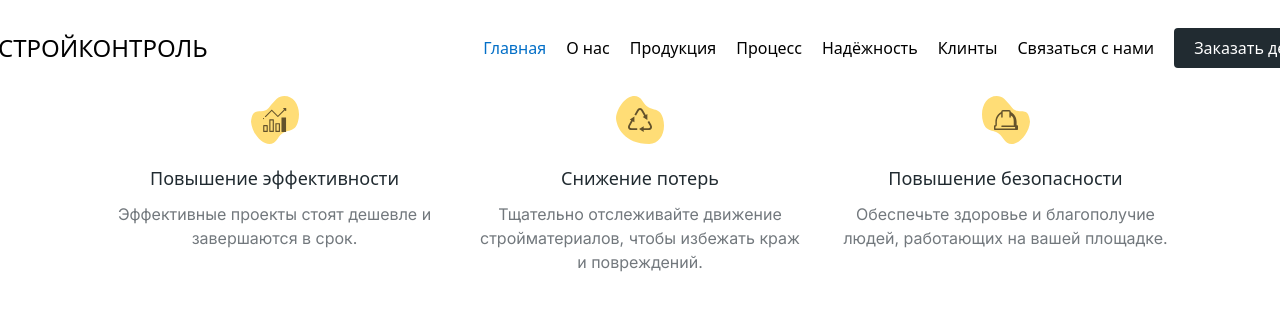
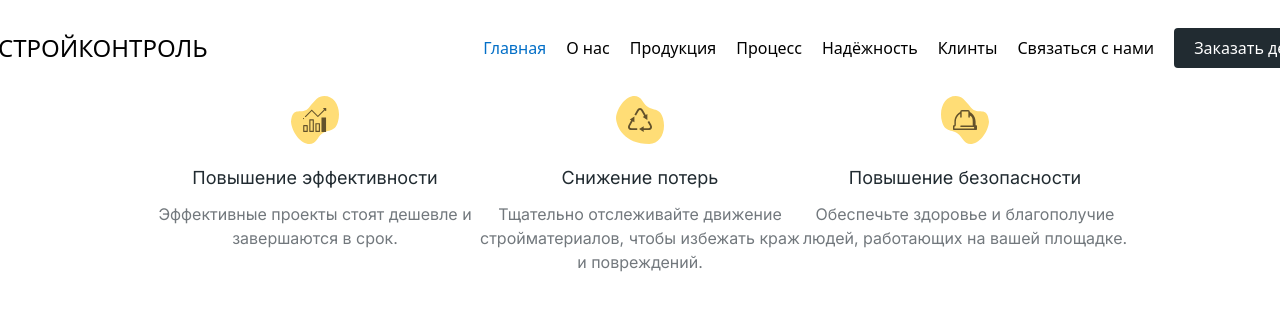
Before and after one commit to Dream-Team-Coders/team-landing, a Next.js app: page / in a window 1280 px wide. Shown: the top 310 px of the page. Built offline with nearby package versions, Linux system fonts and the light colour scheme.

Commit message:
change layout struct (#16)
* change layout struct

* custom type to separate file

```diff
--- a/src/components/ItemBlock.tsx
+++ b/src/components/ItemBlock.tsx
@@ -24,7 +24,7 @@ const ItemBlock = ({ iconBackground, icon, title, description, reverseBg = false
                     alt='icon' />
             </div>
             <div className='flex flex-col justify-start items-center gap-y-[10px]'>
-                <div className='text-center text-lg text-black'>
+                <div className='text-center break-words font-inter text-lg text-black'>
                     {title}
                 </div>
                 <div className='text-center break-words font-inter text-base text-gray'>
--- a/src/layouts/MainLayout.tsx
+++ b/src/layouts/MainLayout.tsx
@@ -8,10 +8,12 @@ type Props = {
 
 const MainLayout = ({ children }: Props) => {
     return (
-        <div className='flex flex-col justify-center items-center w-[1440px]'>
-            <HeaderMenu />
-            <div className='flex flex-col justify-center items-center w-[1056px]'>
-                {children}
+        <div className='flex flex-col items-center'>
+            <div className='flex flex-col justify-center items-center w-[1440px]'>
+                <HeaderMenu />
+                <div className='flex flex-col justify-center items-center w-[1056px]'>
+                    {children}
+                </div>
             </div>
         </div>
     )
--- a/src/pages/_app.tsx
+++ b/src/pages/_app.tsx
@@ -1,6 +1,14 @@
 import '@/styles/globals.css'
-import type { AppProps } from 'next/app'
+import { AppPropsWithLayout } from '@/types/PageWithLayout'
+import MainLayout from '@/layouts/MainLayout'
 
-export default function App({ Component, pageProps }: AppProps) {
-    return <Component {...pageProps} />
+export default function App({ Component, pageProps }: AppPropsWithLayout) {
+    const { getLayout } = Component
+
+    if (!getLayout)
+        return <MainLayout>
+            <Component {...pageProps} />
+        </MainLayout>
+
+    return getLayout(<Component {...pageProps} />)
 }
--- a/src/pages/index.tsx
+++ b/src/pages/index.tsx
@@ -3,13 +3,12 @@ import BgIcon2 from '../../public/bg-icon-2.svg'
 import ChartIcon from '../../public/chart-icon.svg'
 import HardhatIcon from '../../public/hardhat-icon.svg'
 import ItemBlock from '@/components/ItemBlock'
-import MainLayout from '@/layouts/MainLayout'
+import { PageWithLayout } from '@/types/PageWithLayout'
 import RecyclingIcon from '../../public/recycling-icon.svg'
 
-export default function Home() {
+const Home: PageWithLayout = () => {
     return (
-        <main className='flex flex-col items-center'>
-            <MainLayout>
+        <div className='flex flex-col items-center'>
             <section>
 
             </section>
@@ -36,7 +35,8 @@ export default function Home() {
                     reverseBg
                 />
             </section>
-            </MainLayout>
-        </main>
+        </div>
     )
 }
+
+export default Home
--- /dev/null
+++ b/src/types/PageWithLayout.ts
@@ -0,0 +1,11 @@
+import { AppProps } from 'next/app'
+import { NextPage } from 'next'
+import { ReactElement, ReactNode } from 'react'
+
+export type PageWithLayout<P = {}, IP = P> = NextPage<P, IP> & {
+    getLayout?: (page: ReactElement) => ReactNode
+}
+
+export type AppPropsWithLayout = AppProps & {
+    Component: PageWithLayout
+}
```
Also changed, not shown: .eslintrc.json. Lines whose indentation alone changed are shown as unchanged.
